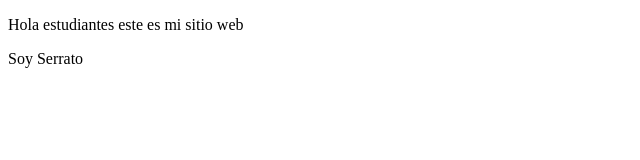
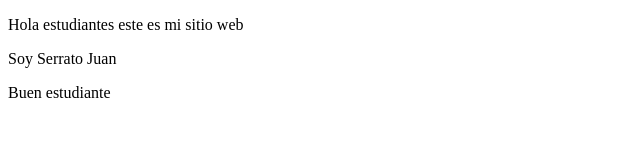
Before and after one commit to JSerr5/doProyecto, a plain HTML site: page index.html in a window 1280 px wide. Shown: the whole page, without its empty margins (0-640 px from the left). Drawn offline with Linux system fonts and the light colour scheme.

Commit message:
agrego info estudio

```diff
--- a/index.html
+++ b/index.html
@@ -8,6 +8,7 @@
 </head>
 <body>
     <p>Hola estudiantes este es mi sitio web</p>
-    <p>Soy Serrato</p>
+    <p>Soy Serrato Juan</p>
+    <p>Buen estudiante</p>
 </body>
 </html>
```
